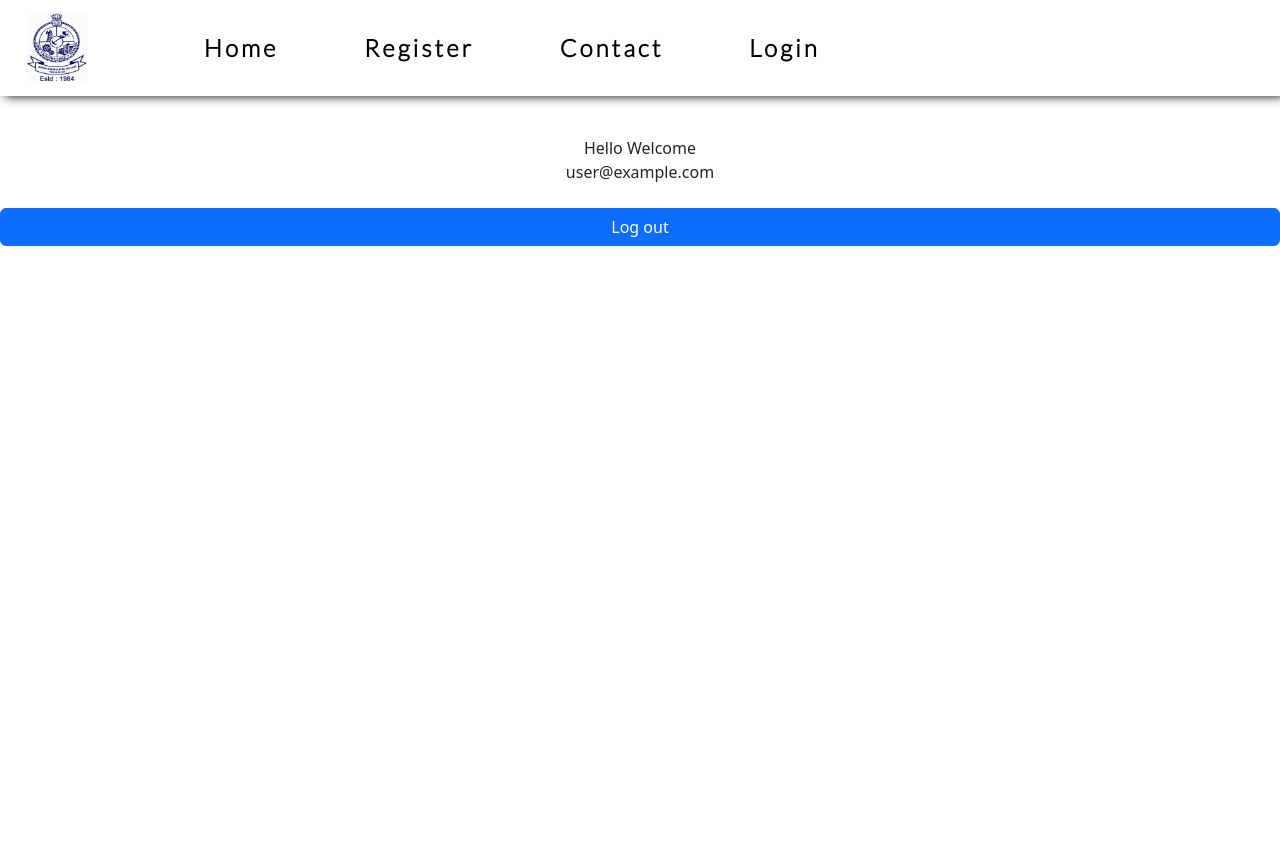
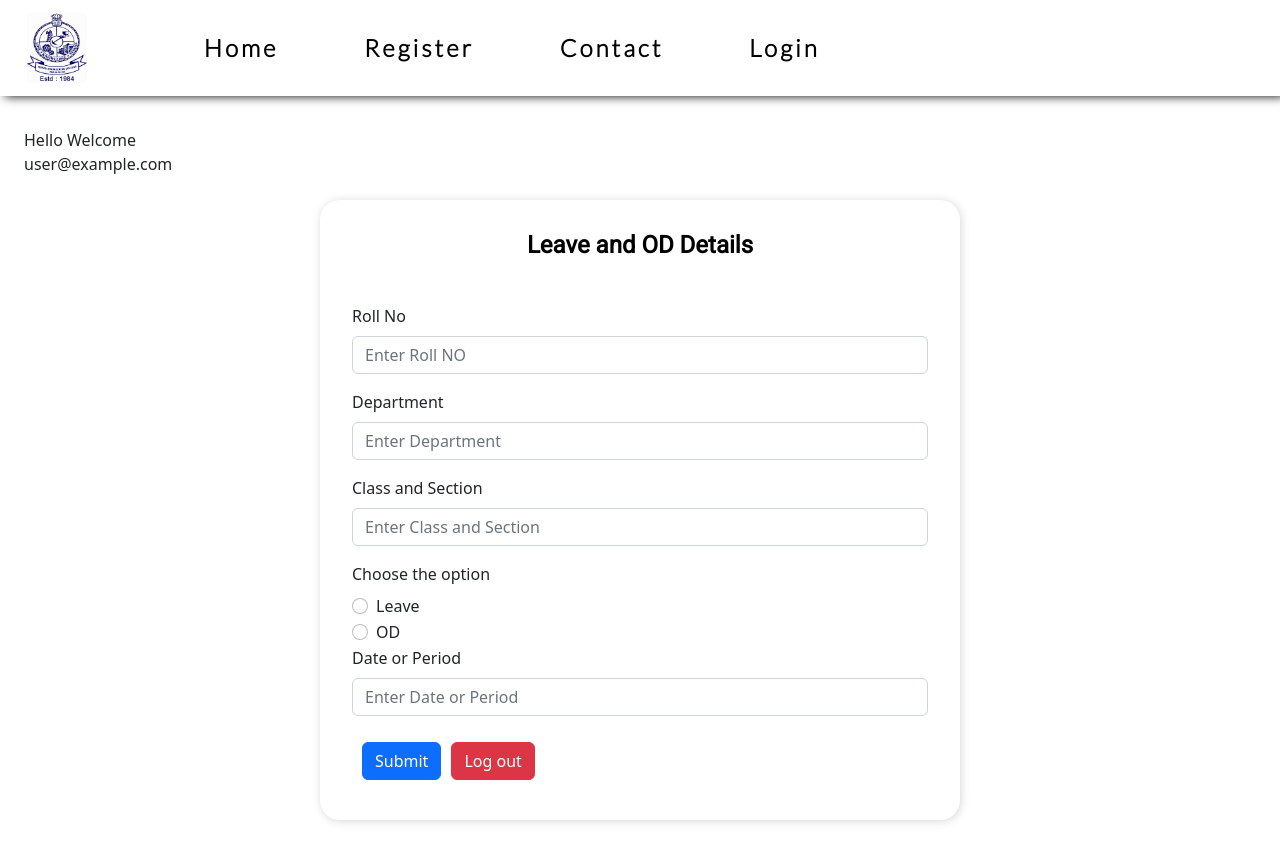
Before and after one commit to BHARATH2503/Leave-and-OD-Management, a React (Create React App) app in the folder client/: page /register in a window 1280 px wide. Shown: the top 862 px of the page. Before the commit the page ends 800 px from the top, so only its background shows below. Built offline with nearby package versions, Linux system fonts and the light colour scheme; no server answers; sample sign-in values are in the browser's storage; a web font is replaced by a local one.

Commit message:
register form and files

```diff
--- a/client/src/component/Nav.js
+++ b/client/src/component/Nav.jsx
@@ -6,12 +6,12 @@ import Nav from 'react-bootstrap/Nav';
 import Navbar from 'react-bootstrap/Navbar';
 import '../css/App.css';
 import "../css/Nav.css";
-import logo from "./images/logo-1.jpg";
+import logo from "../images/logo-1.jpg";
 
 export default function Navbar1() {
     return (
         <>
-            <Navbar sticky="top" expand="lg" className="Navbar">
+            <Navbar expand="lg" className="Navbar">
                 <Container fluid>
                     <Navbar.Brand>
                     <img src={logo} style={{marginLeft:'15px'}}  width="60" height="70" alt="KEC logo"/>
--- a/client/src/component/Register.js
+++ /dev/null
@@ -1,32 +0,0 @@
-import React from "react";
-import { Button } from "react-bootstrap";
-import { useNavigate } from "react-router";
-import { useUserAuth } from "./context/UserAuthContext";
-
-const Register = () => {
-  const { logOut, user } = useUserAuth();
-  const navigate = useNavigate();
-  const handleLogout = async () => {
-    try {
-      await logOut();
-      navigate("/");
-    } catch (error) {
-      console.log(error.message);
-    }
-  };
-  return (
-    <>
-      <div className="p-4 box mt-3 text-center">
-        Hello Welcome <br />
-        {user && user.email}
-      </div>
-      <div className="d-grid gap-2">
-        <Button variant="primary" onClick={handleLogout}>
-          Log out
-        </Button>
-      </div>
-    </>
-  );
-};
-
-export default Register;
--- /dev/null
+++ b/client/src/component/Register.jsx
@@ -0,0 +1,24 @@
+import React from "react";
+import { useUserAuth } from "./context/UserAuthContext";
+import Registerform from "./Registerform";
+
+export const Register = () => {
+  const { user } = useUserAuth();
+
+
+  return (
+    <>
+      <div className="p-4 box mt-2 ">
+        Hello Welcome <br />
+        {user && user.email}
+      </div>
+      <div>
+        <Registerform/>
+
+      </div>
+
+    </>
+  );
+};
+
+export default Register;
--- /dev/null
+++ b/client/src/component/Registerform.jsx
@@ -0,0 +1,59 @@
+import React from "react";
+import { Button } from "react-bootstrap";
+import { useNavigate } from "react-router";
+import { useUserAuth } from "./context/UserAuthContext";
+import Form from 'react-bootstrap/Form';
+import "../css/Registerform.css"
+function Registerform()
+{
+  const { logOut } = useUserAuth();
+  const navigate = useNavigate();
+  const handleLogout = async () => {
+    try {
+      await logOut();
+      navigate("/");
+    } catch (error) {
+      console.log(error.message);
+    }
+  };
+    return(
+      <div className="page">
+      <div className="container">
+        <h3 className="Auth-form-title">Leave and OD Details</h3>
+        <Form className="content">
+
+        <Form.Group className="mb-3" controlId="formBasicText">
+          <Form.Label>Roll No</Form.Label>
+          <Form.Control type="text" placeholder="Enter Roll NO" />
+        </Form.Group>
+        <Form.Group className="mb-3" controlId="formBasicText">
+          <Form.Label>Department</Form.Label>
+          <Form.Control type="text" placeholder="Enter Department" />
+        </Form.Group>
+        <Form.Group className="mb-3" controlId="formBasicText">
+          <Form.Label>Class and Section</Form.Label>
+          <Form.Control type="text" placeholder="Enter Class and Section" />
+        </Form.Group>
+        <Form.Group>
+        <Form.Label>Choose the option</Form.Label>
+          <Form.Check value="Leave" type='radio' name="purpose" label="Leave"/>
+          <Form.Check value="OD" type='radio' name="purpose" label="OD"/>
+        </Form.Group>
+        <Form.Group className="mb-3" controlId="formBasicText">
+          <Form.Label>Date or Period</Form.Label>
+          <Form.Control type="text" placeholder="Enter Date or Period" />
+        </Form.Group>
+        <Form.Group>
+        <Button variant="primary" className="button" type="submit">
+          Submit
+        </Button>
+        <Button  variant="danger" className="button" onClick={handleLogout}>
+          Log out
+        </Button>
+        </Form.Group>
+      </Form>
+      </div>
+      </div>
+    );
+}
+export default Registerform;
--- /dev/null
+++ b/client/src/css/Registerform.css
@@ -0,0 +1,25 @@
+.button{
+    margin-left: 10px;
+    margin-top: 10px;
+}
+.container{
+    width: 50%;
+    box-shadow: rgba(0, 0, 0, 0.16) 1px 1px 10px;
+    padding-bottom:20px;
+    border-radius: 20px;
+}
+.page{
+    height: 100vh;
+}
+.Auth-form-title {
+    text-align: center;
+    margin-bottom: 1em;
+    padding-top: 5%;
+    font-size: 24px;
+    color: rgb(0, 0, 0);
+    font-weight: 800;
+    font-family: "roboto";
+}
+.content{
+    padding: 20px;
+}
```
Also changed, not shown: client/src/component/App.jsx (renamed from client/src/component/App.js), client/src/component/Contact.jsx (renamed from client/src/component/Contact.js), client/src/component/Home.jsx (renamed from client/src/component/Home.js), client/src/component/Login.jsx (renamed from client/src/component/Login.js), client/src/component/ProtectedRoute.jsx (renamed from client/src/component/ProtectedRoute.js), client/src/component/firebase.jsx (renamed from client/src/component/firebase.js), client/src/images/logo-1.jpg (renamed from client/src/component/images/logo-1.jpg).
